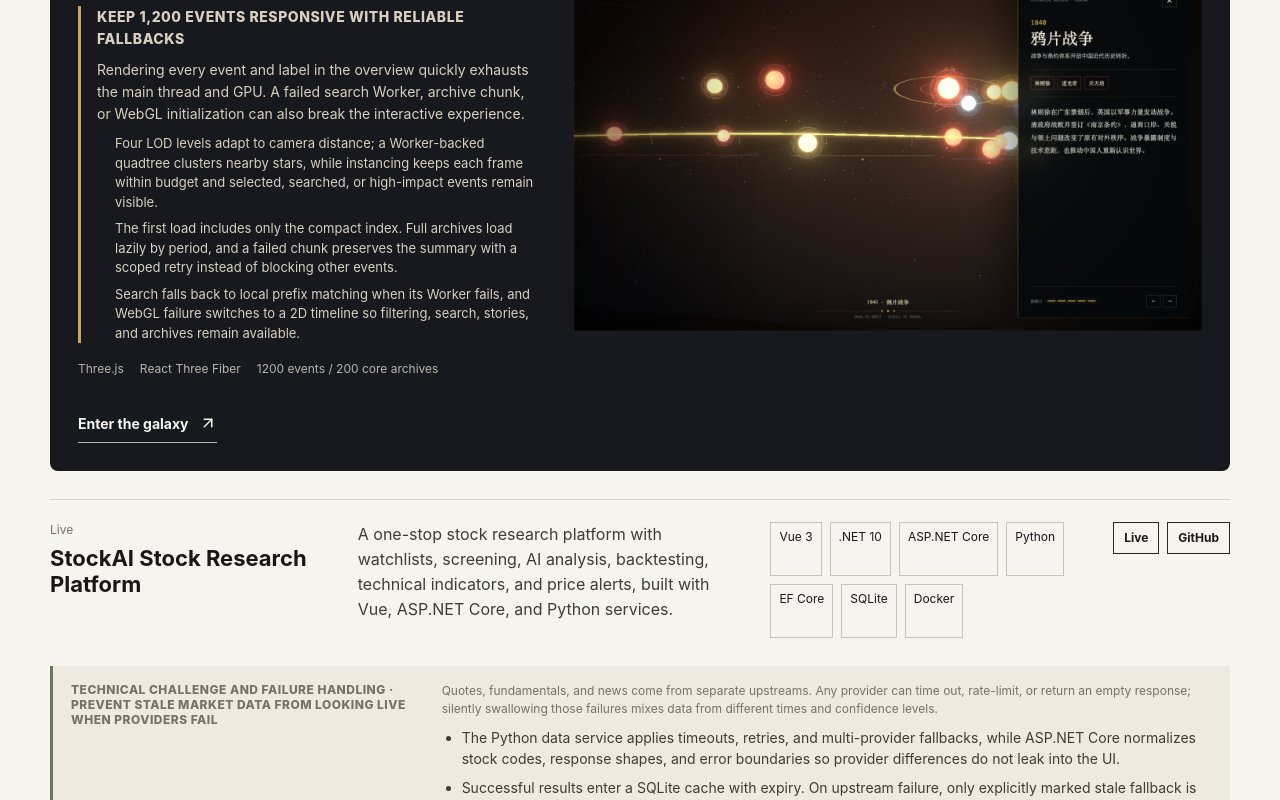
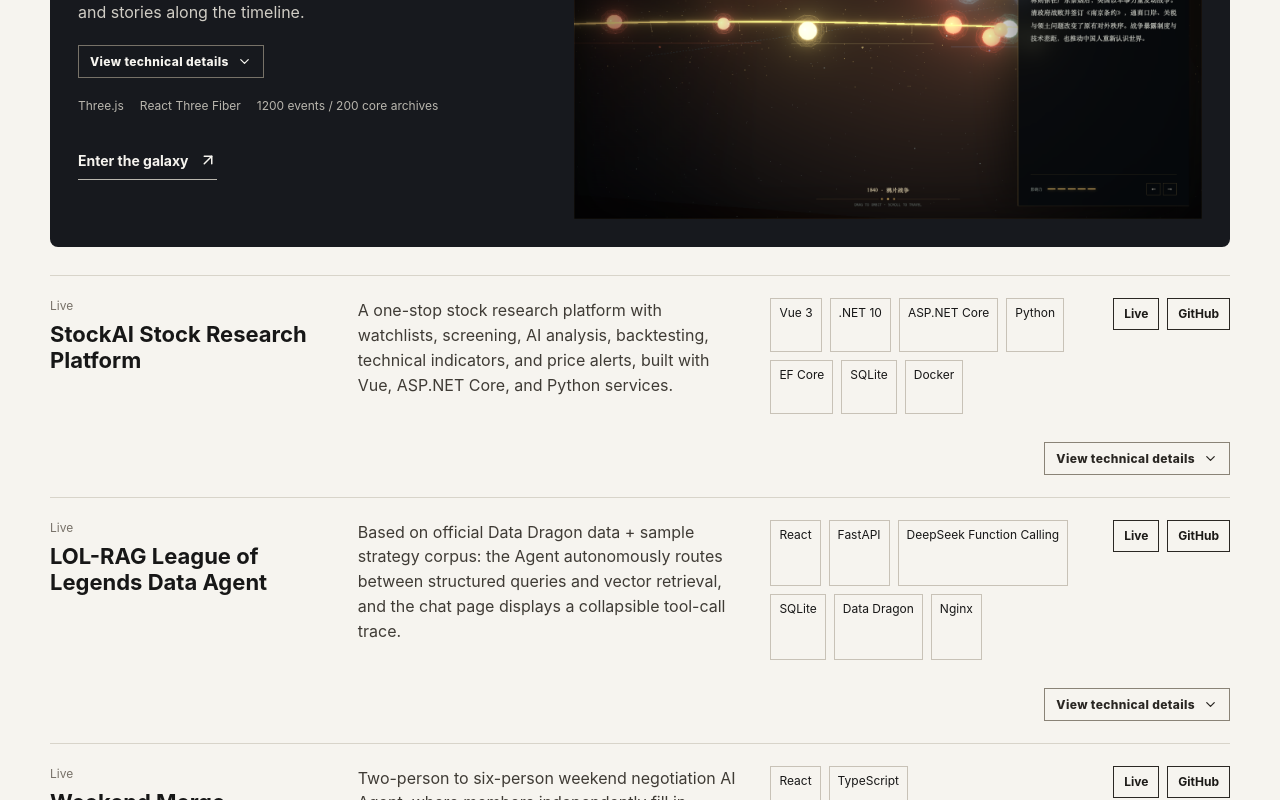
Before and after one commit to wml516518/menglong-build-log, a React (Vite) app: page / in a window 1280 px wide. Shown: the part 980-1780 px from the top of the page. Built offline with nearby package versions, Linux system fonts and the light colour scheme.

Commit message:
Collapse project technical details behind toggles

```diff
--- a/content/en/site.yml
+++ b/content/en/site.yml
@@ -1,6 +1,6 @@
 _translation:
   policyVersion: 1
-  sourceHash: a9d818291c39a0835605a8863dabe8236995a78dae176dddf95dd6ebdd765e57
+  sourceHash: b3fc905485339838ebf0ddbfa338b5145f391b91be71e2170c9dcfd7a1b1b745
 about: 'I focus on full-stack development, AI products, and productivity tools. This site will document my portfolio roadmap, starting from a personal homepage and gradually expanding into deployable AI applications. I will also continuously record the technical choices and iteration process in real projects.'
 contact:
   - href: 'https://github.com/wml516518'
@@ -163,6 +163,8 @@ sections:
   skills: Skills
   tags: Tags
   technicalChallenge: Technical challenge and failure handling
+  technicalDetails: View technical details
+  hideTechnicalDetails: Hide technical details
 seo:
   buildLogTitle: Build Log | MengLong Wang
   description: 'MengLong Wang''s personal homepage, project portfolio, and public build log.'
--- a/content/zh/site.yml
+++ b/content/zh/site.yml
@@ -33,6 +33,8 @@ sections:
   languages: 语言能力
   latestBuildLog: 最新构建日志
   technicalChallenge: 技术难点与处理
+  technicalDetails: 技术详解
+  hideTechnicalDetails: 收起技术详解
 about: 我专注于全栈开发、AI 产品和效率工具。这个网站会记录我的作品路线，从个人主页开始，逐步扩展到可部署的 AI
   应用。我也会持续记录真实项目中的技术选择与迭代过程。
 historyGalaxy:
--- a/public/admin/config.yml
+++ b/public/admin/config.yml
@@ -73,6 +73,8 @@ collections:
               - { label: 工作经历, name: experience, widget: string, required: true }
               - { label: 项目经验, name: selectedProjects, widget: string, required: true }
               - { label: 技术难点标题, name: technicalChallenge, widget: string, required: true }
+              - { label: 技术详解按钮, name: technicalDetails, widget: string, required: true }
+              - { label: 收起技术详解按钮, name: hideTechnicalDetails, widget: string, required: true }
           - label: 关于内容
             name: about
             widget: text
--- a/scripts/translation/fields.ts
+++ b/scripts/translation/fields.ts
@@ -4,7 +4,7 @@ import { translationGlossary } from './hash';
 
 // Explicit field allowlists; label lists additionally preserve exact glossary tokens.
 const navKeys = ['projects', 'buildLog', 'resume', 'about', 'contact'];
-const sectionKeys = [...navKeys, 'latestBuildLog', 'allPosts', 'backToPosts', 'postNotFound', 'readArticle', 'tags', 'education', 'skills', 'certifications', 'languages', 'experience', 'selectedProjects', 'technicalChallenge'];
+const sectionKeys = [...navKeys, 'latestBuildLog', 'allPosts', 'backToPosts', 'postNotFound', 'readArticle', 'tags', 'education', 'skills', 'certifications', 'languages', 'experience', 'selectedProjects', 'technicalChallenge', 'technicalDetails', 'hideTechnicalDetails'];
 const profileKeys = ['name', 'role', 'eyebrow', 'headline', 'intro', 'primaryAction', 'secondaryAction'];
 const basicKeys = ['name', 'gender', 'birthDate', 'location', 'email', 'github', 'role'];
 
--- a/src/components/HistoryGalaxyFeature.tsx
+++ b/src/components/HistoryGalaxyFeature.tsx
@@ -1,24 +1,34 @@
 import { ArrowUpRight } from 'lucide-react';
 import type { FeaturedProject } from '../content';
+import { TechnicalChallengeDetails } from './TechnicalChallengeDetails';
 
 type HistoryGalaxyFeatureProps = {
   project: FeaturedProject;
+  panelLabel: string;
+  showDetailsLabel: string;
+  hideDetailsLabel: string;
 };
 
-export function HistoryGalaxyFeature({ project }: HistoryGalaxyFeatureProps) {
+export function HistoryGalaxyFeature({
+  project,
+  panelLabel,
+  showDetailsLabel,
+  hideDetailsLabel
+}: HistoryGalaxyFeatureProps) {
   return (
     <article className="history-feature">
       <div className="history-feature-copy">
         <p className="history-feature-status">{project.status}</p>
         <h3>{project.title}</h3>
         <p className="history-feature-summary">{project.summary}</p>
-        <div className="technical-challenge">
-          <p className="technical-challenge-label">{project.technicalChallenge.title}</p>
-          <p>{project.technicalChallenge.situation}</p>
-          <ul>
-            {project.technicalChallenge.response.map((item) => <li key={item}>{item}</li>)}
-          </ul>
-        </div>
+        <TechnicalChallengeDetails
+          challenge={project.technicalChallenge}
+          panelLabel={panelLabel}
+          showLabel={showDetailsLabel}
+          hideLabel={hideDetailsLabel}
+          className="history-details"
+          panelClassName="history-technical-challenge"
+        />
         <ul aria-label={project.stack.join(', ')}>
           {project.stack.map((item) => <li key={item}>{item}</li>)}
         </ul>
--- a/src/components/PortfolioHome.tsx
+++ b/src/components/PortfolioHome.tsx
@@ -3,6 +3,7 @@ import type { SiteContent, HomeSectionId } from '../content/schema';
 import type { BuildLogPost } from '../posts';
 import { BuildLogPreview } from './BuildLogPreview';
 import { HistoryGalaxyFeature } from './HistoryGalaxyFeature';
+import { TechnicalChallengeDetails } from './TechnicalChallengeDetails';
 
 export function PortfolioHome({ copy, posts }: { copy: SiteContent; posts: BuildLogPost[] }) {
   const sectionRenderers: Record<HomeSectionId, () => ReactNode> = {
@@ -20,9 +21,14 @@ export function PortfolioHome({ copy, posts }: { copy: SiteContent; posts: Build
           <h2>{copy.sections.projects}</h2>
         </div>
         <div className="project-list">
-          <HistoryGalaxyFeature project={copy.historyGalaxy} />
+          <HistoryGalaxyFeature
+            project={copy.historyGalaxy}
+            panelLabel={copy.sections.technicalChallenge}
+            showDetailsLabel={copy.sections.technicalDetails}
+            hideDetailsLabel={copy.sections.hideTechnicalDetails}
+          />
           {copy.projects.map((project) => (
-            <article className="project-row" key={project.title}>
+            <article className="project-row" key={project.githubUrl}>
               <div className="project-title">
                 <p>{project.status}</p>
                 <h3>{project.title}</h3>
@@ -45,17 +51,14 @@ export function PortfolioHome({ copy, posts }: { copy: SiteContent; posts: Build
                   </a>
                 ) : null}
               </div>
-              <div className="project-challenge">
-                <p className="technical-challenge-label">
-                  {copy.sections.technicalChallenge} · {project.technicalChallenge.title}
-                </p>
-                <div>
-                  <p>{project.technicalChallenge.situation}</p>
-                  <ul>
-                    {project.technicalChallenge.response.map((item) => <li key={item}>{item}</li>)}
-                  </ul>
-                </div>
-              </div>
+              <TechnicalChallengeDetails
+                challenge={project.technicalChallenge}
+                panelLabel={copy.sections.technicalChallenge}
+                showLabel={copy.sections.technicalDetails}
+                hideLabel={copy.sections.hideTechnicalDetails}
+                className="project-details"
+                panelClassName="project-challenge"
+              />
             </article>
           ))}
         </div>
--- /dev/null
+++ b/src/components/TechnicalChallengeDetails.tsx
@@ -0,0 +1,55 @@
+import { useId, useState } from 'react';
+import { ChevronDown } from 'lucide-react';
+import type { SiteContent } from '../content/schema';
+
+type TechnicalChallenge = SiteContent['projects'][number]['technicalChallenge'];
+
+type TechnicalChallengeDetailsProps = {
+  challenge: TechnicalChallenge;
+  panelLabel: string;
+  showLabel: string;
+  hideLabel: string;
+  className?: string;
+  panelClassName?: string;
+};
+
+export function TechnicalChallengeDetails({
+  challenge,
+  panelLabel,
+  showLabel,
+  hideLabel,
+  className = '',
+  panelClassName = ''
+}: TechnicalChallengeDetailsProps) {
+  const [expanded, setExpanded] = useState(false);
+  const panelId = useId();
+
+  return (
+    <div className={`technical-details ${className}`.trim()}>
+      <button
+        type="button"
+        className="technical-details-toggle"
+        aria-expanded={expanded}
+        aria-controls={panelId}
+        aria-label={`${expanded ? hideLabel : showLabel}: ${challenge.title}`}
+        onClick={() => setExpanded((current) => !current)}
+      >
+        <span>{expanded ? hideLabel : showLabel}</span>
+        <ChevronDown className="technical-details-chevron" aria-hidden="true" size={15} />
+      </button>
+      {expanded ? (
+        <div id={panelId} className={`technical-challenge-panel ${panelClassName}`.trim()}>
+          <p className="technical-challenge-label">
+            {panelLabel} · {challenge.title}
+          </p>
+          <div>
+            <p>{challenge.situation}</p>
+            <ul>
+              {challenge.response.map((item) => <li key={item}>{item}</li>)}
+            </ul>
+          </div>
+        </div>
+      ) : null}
+    </div>
+  );
+}
--- a/src/content/schema.ts
+++ b/src/content/schema.ts
@@ -46,7 +46,8 @@ export const siteDocumentSchema = z.object({
     projects: copy, buildLog: copy, resume: copy, about: copy, contact: copy,
     latestBuildLog: copy, allPosts: copy, backToPosts: copy, postNotFound: copy,
     readArticle: copy, tags: copy, education: copy, skills: copy, certifications: copy,
-    languages: copy, experience: copy, selectedProjects: copy, technicalChallenge: copy
+    languages: copy, experience: copy, selectedProjects: copy, technicalChallenge: copy,
+    technicalDetails: copy, hideTechnicalDetails: copy
   }).strict(),
   about: copy,
   homeSectionOrder: homeSectionOrderSchema,
--- a/src/content/test-fixtures.ts
+++ b/src/content/test-fixtures.ts
@@ -10,7 +10,8 @@ export const validSiteFixture = {
     latestBuildLog: '最新日志', allPosts: '全部文章', backToPosts: '返回文章',
     postNotFound: '未找到文章', readArticle: '阅读文章', tags: '标签', education: '教育经历',
     skills: '技术栈', certifications: '资格证书', languages: '语言能力',
-    experience: '工作经历', selectedProjects: '项目经验', technicalChallenge: '技术难点与处理'
+    experience: '工作经历', selectedProjects: '项目经验', technicalChallenge: '技术难点与处理',
+    technicalDetails: '技术详解', hideTechnicalDetails: '收起技术详解'
   },
   about: '专注全栈与 AI 产品。',
   homeSectionOrder: ['buildLog', 'projects', 'resume', 'experience', 'resumeProjects', 'about', 'contact'],
--- a/src/styles.css
+++ b/src/styles.css
@@ -19,6 +19,10 @@ html {
 @media (prefers-reduced-motion: reduce) {
   html {
     scroll-behavior: auto;
+  }
+
+  .portfolio-site .technical-details-chevron {
+    transition: none;
   }
 }
 
@@ -443,11 +447,53 @@ body.history-route {
   justify-content: flex-end;
 }
 
+.portfolio-site .technical-details {
+  display: flex;
+  flex-direction: column;
+  gap: 12px;
+  width: 100%;
+}
+
+.portfolio-site .project-details {
+  grid-area: challenge;
+  align-items: flex-end;
+}
+
+.portfolio-site .technical-details-toggle {
+  display: inline-flex;
+  align-items: center;
+  gap: 8px;
+  width: max-content;
+  max-width: 100%;
+  border: 1px solid #8a8377;
+  background: transparent;
+  color: #2a2723;
+  cursor: pointer;
+  font: inherit;
+  font-size: 12px;
+  font-weight: 800;
+  letter-spacing: 0.03em;
+  padding: 8px 11px;
+}
+
+.portfolio-site .technical-details-toggle:hover {
+  background: #e7e1d6;
+}
+
+.portfolio-site .technical-details-chevron {
+  flex: 0 0 auto;
+  transition: transform 160ms ease;
+}
+
+.portfolio-site .technical-details-toggle[aria-expanded='true'] .technical-details-chevron {
+  transform: rotate(180deg);
+}
+
 .portfolio-site .project-challenge {
-  grid-area: challenge;
   display: grid;
   grid-template-columns: minmax(160px, 0.45fr) minmax(0, 1fr);
   gap: 24px;
+  width: 100%;
   border-left: 3px solid #6b7562;
   background: #eeeae1;
   padding: 16px 18px;
@@ -775,6 +821,10 @@ body.history-route {
     grid-template-columns: minmax(0, 1fr);
   }
 
+  .portfolio-site .project-details {
+    align-items: flex-start;
+  }
+
   .portfolio-site .resume-facts,
   .portfolio-site .skill-groups {
     grid-template-columns: 1fr;
@@ -805,7 +855,23 @@ body.history-route {
   overflow-wrap: anywhere;
 }
 
-.portfolio-site .history-feature .technical-challenge {
+.portfolio-site .history-details {
+  align-items: flex-start;
+  margin: 0 0 20px;
+}
+
+.portfolio-site .history-feature .technical-details-toggle {
+  border-color: #777268;
+  color: #f6f4ef;
+}
+
+.portfolio-site .history-feature .technical-details-toggle:hover {
+  border-color: #e8ca8c;
+  background: #242730;
+  color: #e8ca8c;
+}
+
+.portfolio-site .history-feature .history-technical-challenge {
   display: grid;
   gap: 10px;
   border-left: 3px solid #c7a95d;
@@ -813,21 +879,25 @@ body.history-route {
   padding-left: 16px;
 }
 
-.portfolio-site .history-feature .technical-challenge > p {
+.portfolio-site .history-feature .history-technical-challenge .technical-challenge-label {
+  color: #e8ca8c;
+}
+
+.portfolio-site .history-feature .history-technical-challenge > div > p {
   color: #d8d0c0;
   font-size: 14px;
   line-height: 1.55;
   margin: 0;
 }
 
-.portfolio-site .history-feature .technical-challenge ul {
+.portfolio-site .history-feature .history-technical-challenge ul {
   display: grid;
   gap: 7px;
   margin: 0;
   padding-left: 18px;
 }
 
-.portfolio-site .history-feature .technical-challenge li {
+.portfolio-site .history-feature .history-technical-challenge li {
   color: #d8d0c0;
   border: 0;
   font-size: 13px;
```
Also changed, not shown: 1 other file (tests, documents, lock files or other folders).
